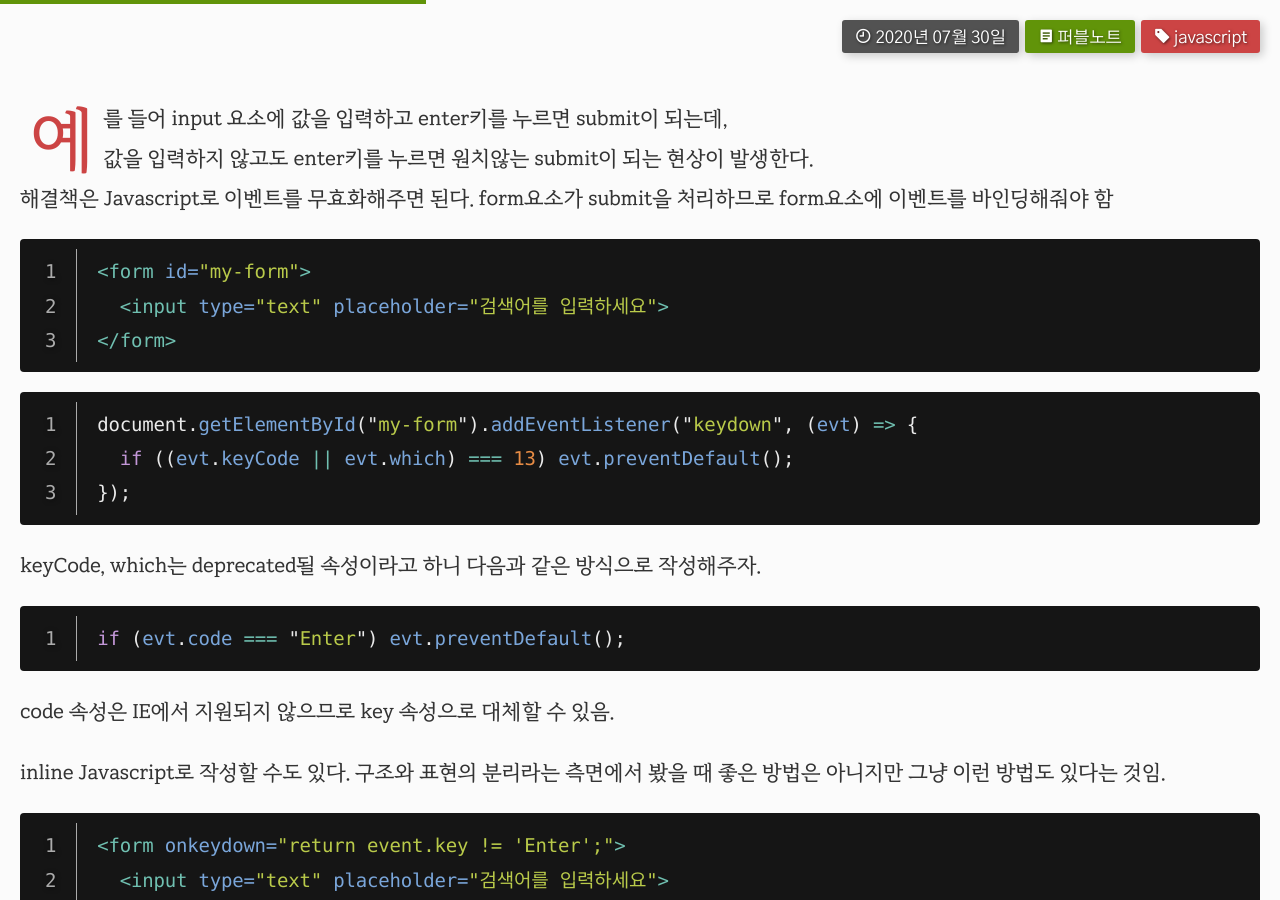
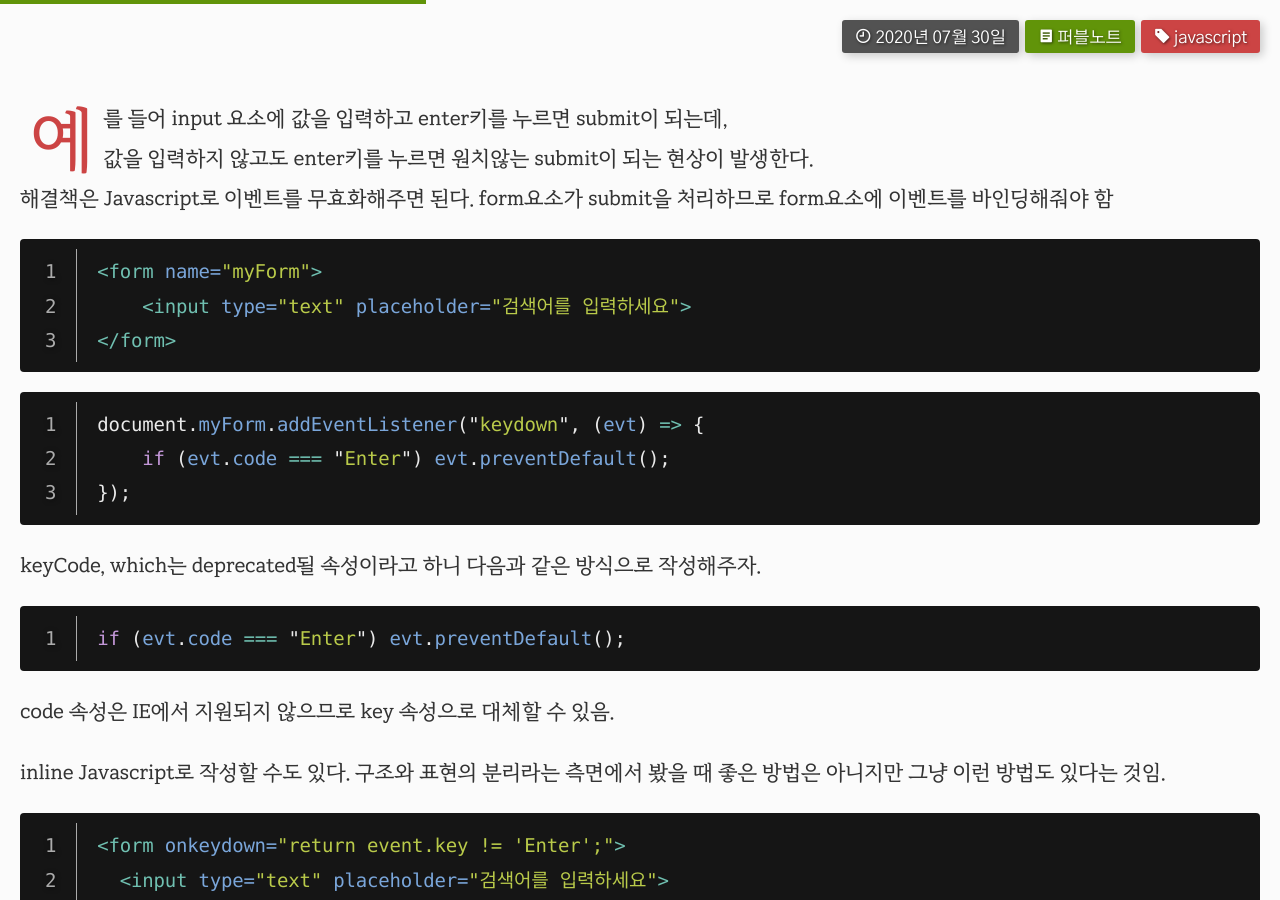
Before and after one commit to selosele/selosele.github.io, a Jekyll site: the page built from _posts/2020-07-30-prevent-form-submit-when-press-enter.md, in a window 1280 px wide and 900 px high, scrolled down 478 px. Built offline with Jekyll 4.4.1, drawn with Linux system fonts in a browser that asks for light colours; comment, search, counter and statistics services are not loaded.

Commit message:
포스트 수정

````diff
--- a/_posts/2020-07-30-prevent-form-submit-when-press-enter.md
+++ b/_posts/2020-07-30-prevent-form-submit-when-press-enter.md
@@ -22,15 +22,15 @@ tags:
 
 {:.has-label}
 ```html
-<form id="my-form">
-  <input type="text" placeholder="검색어를 입력하세요">
+<form name="myForm">
+    <input type="text" placeholder="검색어를 입력하세요">
 </form>
 ```
 
 {:.has-label}
 ```javascript
-document.getElementById("my-form").addEventListener("keydown", (evt) => {
-  if ((evt.keyCode || evt.which) === 13) evt.preventDefault();
+document.myForm.addEventListener("keydown", (evt) => {
+    if (evt.code === "Enter") evt.preventDefault();
 });
 ```
 
````
Also changed, not shown: _posts/2020-07-14-js-pixel-to-rem.md (+3 -2 lines), _posts/2020-08-06-remove-whitespace.md (+5 -2 lines).
